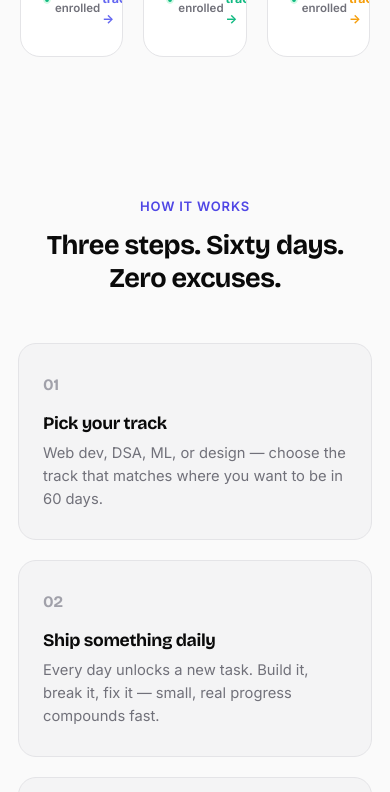
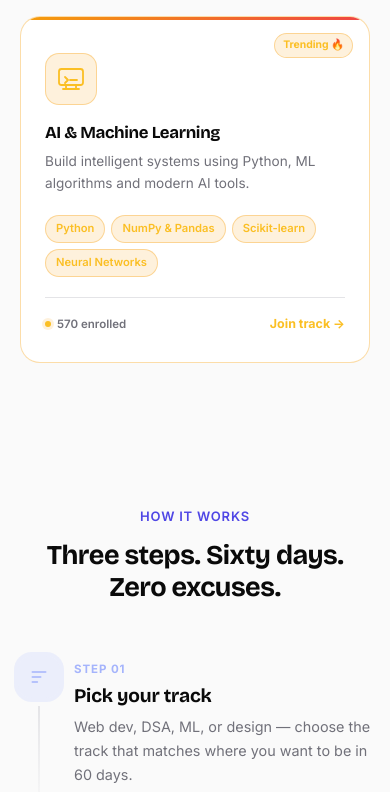
Before and after one commit to ROhitg-upta/abtalks-redesign, a React (Vite) app: page / in a window 390 px wide. Shown: the part 1820-2612 px from the top of the page. Built offline with nearby package versions, Linux system fonts and the light colour scheme.

Commit message:
fix: dark mode compatibility for section titles and cards, redesign testimonials with star ratings, unify HowItWorks timeline to indigo palette, fix tracks/howitworks mobile grid stacking

```diff
--- a/src/components/HowItWorks.jsx
+++ b/src/components/HowItWorks.jsx
@@ -5,25 +5,46 @@ const steps = [
     number: "01",
     title: "Pick your track",
     desc: "Web dev, DSA, ML, or design — choose the track that matches where you want to be in 60 days.",
+    color: "#A5B4FC",
+    glow: "rgba(165, 180, 252, 0.18)",
+    icon: (
+      <svg width="20" height="20" viewBox="0 0 24 24" fill="none">
+        <path d="M4 6h16M4 12h10M4 18h6" stroke="currentColor" strokeWidth="2" strokeLinecap="round" />
+      </svg>
+    ),
   },
   {
     number: "02",
     title: "Ship something daily",
     desc: "Every day unlocks a new task. Build it, break it, fix it — small, real progress compounds fast.",
+    color: "#818CF8",
+    glow: "rgba(129, 140, 248, 0.18)",
+    icon: (
+      <svg width="20" height="20" viewBox="0 0 24 24" fill="none">
+        <path d="M13 2L4.5 12.5H11L10 22L19.5 10.5H13L13 2Z" stroke="currentColor" strokeWidth="2" strokeLinejoin="round" />
+      </svg>
+    ),
   },
   {
     number: "03",
     title: "Prove it publicly",
     desc: "Submit your GitHub commit and LinkedIn post. Your streak becomes a portfolio recruiters can verify.",
+    color: "#6366F1",
+    glow: "rgba(99, 102, 241, 0.2)",
+    icon: (
+      <svg width="20" height="20" viewBox="0 0 24 24" fill="none">
+        <path d="M9 12l2 2 4-4M12 3l8 4v5c0 4.5-3.2 8.4-8 9.5C7.2 20.4 4 16.5 4 12V7l8-4z" stroke="currentColor" strokeWidth="2" strokeLinejoin="round" />
+      </svg>
+    ),
   },
 ];
 
-const fadeUp = {
-  hidden: { opacity: 0, y: 24 },
+const fadeIn = {
+  hidden: { opacity: 0, x: -16 },
   visible: (i = 0) => ({
     opacity: 1,
-    y: 0,
-    transition: { delay: i * 0.12, duration: 0.6, ease: [0.22, 1, 0.36, 1] },
+    x: 0,
+    transition: { delay: i * 0.15, duration: 0.55, ease: [0.22, 1, 0.36, 1] },
   }),
 };
 
@@ -32,11 +53,10 @@ export default function HowItWorks() {
     <section id="how-it-works" className="how-it-works">
       <motion.div
         className="section-header"
-        variants={fadeUp}
-        initial="hidden"
-        whileInView="visible"
+        initial={{ opacity: 0, y: 16 }}
+        whileInView={{ opacity: 1, y: 0 }}
         viewport={{ once: true, amount: 0.4 }}
-        custom={0}
+        transition={{ duration: 0.5 }}
       >
         <span className="eyebrow">How it works</span>
         <h2 className="section-title">
@@ -45,20 +65,38 @@ export default function HowItWorks() {
         </h2>
       </motion.div>
 
-      <div className="steps-grid">
+      <div className="timeline">
         {steps.map((step, i) => (
           <motion.div
-            className="step-card"
+            className="timeline-item"
             key={step.number}
-            variants={fadeUp}
+            variants={fadeIn}
             initial="hidden"
             whileInView="visible"
-            viewport={{ once: true, amount: 0.4 }}
-            custom={i + 1}
+            viewport={{ once: true, amount: 0.5 }}
+            custom={i}
           >
-            <span className="step-number">{step.number}</span>
-            <h3 className="step-title">{step.title}</h3>
-            <p className="step-desc">{step.desc}</p>
+            <div className="timeline-marker-col">
+              <div
+                className="timeline-dot"
+                style={{
+                  color: step.color,
+                  background: step.glow,
+                  boxShadow: `0 0 0 4px ${step.glow}`,
+                }}
+              >
+                {step.icon}
+              </div>
+              {i < steps.length - 1 && <div className="timeline-line" />}
+            </div>
+
+            <div className="timeline-content">
+              <span className="timeline-step-label" style={{ color: step.color }}>
+                STEP {step.number}
+              </span>
+              <h3 className="timeline-title">{step.title}</h3>
+              <p className="timeline-desc">{step.desc}</p>
+            </div>
           </motion.div>
         ))}
       </div>
--- a/src/components/Tracks.jsx
+++ b/src/components/Tracks.jsx
@@ -11,7 +11,6 @@ const fadeUp = {
   }),
 };
 
-// Professional SVG Icons
 const Icons = {
   webdev: (
     <svg width="28" height="28" viewBox="0 0 28 28" fill="none">
@@ -40,28 +39,27 @@ const Icons = {
   ),
 };
 
+/* Alpha-based theme colors — these blend correctly on BOTH light and dark
+   surfaces because they're translucent overlays, not solid hex fills. */
 const TRACK_THEMES = {
   webdev: {
-    color: "#6366F1",
-    bg: "#EEF2FF",
-    darkBg: "#1E1B4B",
-    border: "#C7D2FE",
+    color: "#818CF8",
+    bgSoft: "rgba(99, 102, 241, 0.14)",
+    borderSoft: "rgba(99, 102, 241, 0.35)",
     gradient: "linear-gradient(135deg, #6366F1, #8B5CF6)",
     label: "Most Popular",
   },
   dsa: {
-    color: "#10B981",
-    bg: "#ECFDF5",
-    darkBg: "#022C22",
-    border: "#6EE7B7",
+    color: "#34D399",
+    bgSoft: "rgba(16, 185, 129, 0.14)",
+    borderSoft: "rgba(16, 185, 129, 0.35)",
     gradient: "linear-gradient(135deg, #10B981, #059669)",
     label: "Interview Focused",
   },
   aiml: {
-    color: "#F59E0B",
-    bg: "#FFFBEB",
-    darkBg: "#1C0A00",
-    border: "#FCD34D",
+    color: "#FBBF24",
+    bgSoft: "rgba(245, 158, 11, 0.14)",
+    borderSoft: "rgba(245, 158, 11, 0.35)",
     gradient: "linear-gradient(135deg, #F59E0B, #EF4444)",
     label: "Trending 🔥",
   },
@@ -73,7 +71,6 @@ export default function Tracks() {
 
   return (
     <section id="tracks" style={{ padding: "80px 20px", maxWidth: "1100px", margin: "0 auto" }}>
-      {/* Header */}
       <motion.div
         style={{ textAlign: "center", marginBottom: "48px" }}
         variants={fadeUp}
@@ -89,8 +86,7 @@ export default function Tracks() {
         </p>
       </motion.div>
 
-      {/* Cards grid */}
-      <div style={{ display: "grid", gridTemplateColumns: "repeat(3, 1fr)", gap: "20px" }}>
+      <div className="tracks-cards-grid" style={{ display: "grid", gridTemplateColumns: "repeat(3, 1fr)", gap: "20px" }}>
         {tracks.map((track, i) => {
           const theme = TRACK_THEMES[track.id];
           return (
@@ -104,7 +100,7 @@ export default function Tracks() {
               onClick={() => navigate("/dashboard")}
               style={{
                 background: "var(--surface)",
-                border: "1px solid var(--border)",
+                border: `1px solid ${theme.borderSoft}`,
                 borderRadius: "20px",
                 padding: "28px 24px",
                 cursor: "pointer",
@@ -116,20 +112,16 @@ export default function Tracks() {
               }}
               whileHover={{
                 y: -6,
-                boxShadow: `0 20px 40px ${theme.color}20`,
-                borderColor: theme.border,
+                boxShadow: `0 20px 40px ${theme.color}33`,
               }}
             >
-              {/* Top accent line */}
               <div style={{
                 position: "absolute",
                 top: 0, left: 0, right: 0,
                 height: "3px",
                 background: theme.gradient,
-                borderRadius: "20px 20px 0 0",
               }} />
 
-              {/* Label badge */}
               <div style={{
                 position: "absolute",
                 top: "16px",
@@ -137,21 +129,20 @@ export default function Tracks() {
                 fontSize: "0.65rem",
                 fontWeight: 700,
                 color: theme.color,
-                background: theme.bg,
+                background: theme.bgSoft,
                 padding: "3px 8px",
                 borderRadius: "999px",
-                border: `1px solid ${theme.border}`,
+                border: `1px solid ${theme.borderSoft}`,
               }}>
                 {theme.label}
               </div>
 
-              {/* Icon */}
               <div style={{
                 width: "52px",
                 height: "52px",
                 borderRadius: "14px",
-                background: theme.bg,
-                border: `1.5px solid ${theme.border}`,
+                background: theme.bgSoft,
+                border: `1.5px solid ${theme.borderSoft}`,
                 display: "flex",
                 alignItems: "center",
                 justifyContent: "center",
@@ -162,7 +153,6 @@ export default function Tracks() {
                 {Icons[track.icon] || Icons.webdev}
               </div>
 
-              {/* Title + desc */}
               <h3 style={{
                 fontSize: "1.05rem",
                 fontWeight: 700,
@@ -183,24 +173,22 @@ export default function Tracks() {
                 {track.description}
               </p>
 
-              {/* Topics */}
               <div style={{ display: "flex", flexWrap: "wrap", gap: "6px", marginBottom: "20px" }}>
                 {track.topics.slice(0, 4).map((topic) => (
                   <span key={topic} style={{
                     fontSize: "0.7rem",
                     fontWeight: 600,
                     color: theme.color,
-                    background: theme.bg,
+                    background: theme.bgSoft,
                     padding: "4px 10px",
                     borderRadius: "999px",
-                    border: `1px solid ${theme.border}`,
+                    border: `1px solid ${theme.borderSoft}`,
                   }}>
                     {topic}
                   </span>
                 ))}
               </div>
 
-              {/* Footer */}
               <div style={{
                 display: "flex",
                 alignItems: "center",
@@ -212,8 +200,8 @@ export default function Tracks() {
                   <div style={{
                     width: "6px", height: "6px",
                     borderRadius: "50%",
-                    background: "#10B981",
-                    boxShadow: "0 0 0 2px #D1FAE5",
+                    background: theme.color,
+                    boxShadow: `0 0 0 3px ${theme.bgSoft}`,
                   }} />
                   <span style={{ fontSize: "0.72rem", fontWeight: 600, color: "var(--muted)" }}>
                     {track.students.toLocaleString()} enrolled
@@ -235,10 +223,9 @@ export default function Tracks() {
         })}
       </div>
 
-      {/* Mobile responsive */}
       <style>{`
         @media (max-width: 720px) {
-          #tracks > div:last-child {
+          .tracks-cards-grid {
             grid-template-columns: 1fr !important;
           }
         }
--- a/src/index.css
+++ b/src/index.css
@@ -540,10 +540,10 @@ img {
   .hero-cta-group .btn { width: 100%; }
 }
 
-/* ===== HOW IT WORKS ===== */
+/* ===== HOW IT WORKS — PREMIUM v2 ===== */
 
 .how-it-works {
-  padding: 80px 20px;
+  padding: 90px 20px;
   max-width: 1100px;
   margin: 0 auto;
 }
@@ -551,14 +551,14 @@ img {
 .section-header {
   text-align: center;
   max-width: 560px;
-  margin: 0 auto 48px;
+  margin: 0 auto 52px;
 }
 
 .eyebrow {
   display: inline-block;
   font-size: 13px;
   font-weight: 600;
-  color: var(--accent-dark);
+  color: #4f46e5;
   text-transform: uppercase;
   letter-spacing: 0.06em;
   margin-bottom: 12px;
@@ -570,71 +570,209 @@ img {
   font-weight: 700;
   letter-spacing: -0.02em;
   line-height: 1.2;
-  color: var(--primary);
+  color: #0a0a0a;
 }
 
 .steps-grid {
   display: grid;
   grid-template-columns: repeat(3, 1fr);
-  gap: 20px;
-}
+  gap: 24px;
+  position: relative;
+}
+
+/* ===== HOW IT WORKS — DARK MODE FIX ===== */
 
 .step-card {
   position: relative;
-  padding: 28px 24px;
-  border-radius: 18px;
-  background: var(--bg-secondary);
+  padding: 32px 26px;
+  border-radius: 20px;
+  background: var(--surface);
   border: 1px solid var(--border);
-  transition: transform 0.25s ease, box-shadow 0.25s ease;
+  transition: border-color 0.25s ease, box-shadow 0.25s ease;
 }
 
 .step-card:hover {
-  transform: translateY(-4px);
-  box-shadow: 0 12px 28px rgba(0,0,0,0.06);
-  background: var(--surface);
+  border-color: rgba(99, 102, 241, 0.4);
+  box-shadow: 0 16px 36px rgba(79, 70, 229, 0.12);
+}
+
+.step-icon-wrap {
+  width: 44px;
+  height: 44px;
+  border-radius: 12px;
+  background: rgba(99, 102, 241, 0.12);
+  border: 1px solid rgba(99, 102, 241, 0.25);
+  color: #818CF8;
+  display: flex;
+  align-items: center;
+  justify-content: center;
+  flex-shrink: 0;
 }
 
 .step-number {
-  display: inline-block;
   font-family: "Bricolage Grotesque", sans-serif;
-  font-size: 1rem;
-  font-weight: 700;
-  color: var(--subtle);
-  margin-bottom: 16px;
+  font-size: 0.85rem;
+  font-weight: 700;
+  color: var(--muted);
+  letter-spacing: 0.02em;
+  opacity: 0.6;
 }
 
 .step-title {
-  font-size: 1.1rem;
+  font-size: 1.12rem;
   font-weight: 700;
   color: var(--primary);
   margin-bottom: 8px;
+  letter-spacing: -0.01em;
 }
 
 .step-desc {
-  font-size: 0.92rem;
-  line-height: 1.55;
+  font-size: 0.9rem;
+  line-height: 1.6;
   color: var(--muted);
 }
 
+.step-connector {
+  display: none;
+}
+
+@media (min-width: 721px) {
+  .step-connector {
+    display: block;
+    position: absolute;
+    top: 54px;
+    right: -24px;
+    width: 24px;
+    height: 1px;
+    background: linear-gradient(90deg, rgba(99, 102, 241, 0.3), transparent);
+  }
+}
+
+@media (max-width: 720px) {
+  .step-card {
+    padding: 26px 22px;
+  }
+  /* ===== HOW IT WORKS — PREMIUM TIMELINE ===== */
+
+.how-it-works {
+  padding: 90px 20px;
+  max-width: 640px;
+  margin: 0 auto;
+}
+
+.timeline {
+  display: flex;
+  flex-direction: column;
+  margin-top: 12px;
+}
+
+.timeline-item {
+  display: flex;
+  gap: 20px;
+}
+
+.timeline-marker-col {
+  display: flex;
+  flex-direction: column;
+  align-items: center;
+  flex-shrink: 0;
+}
+
+.timeline-dot {
+  width: 48px;
+  height: 48px;
+  border-radius: 14px;
+  display: flex;
+  align-items: center;
+  justify-content: center;
+  flex-shrink: 0;
+}
+
+.timeline-line {
+  width: 2px;
+  flex: 1;
+  min-height: 40px;
+  background: linear-gradient(180deg, var(--border), transparent);
+  margin: 8px 0;
+}
+
+.timeline-content {
+  padding-bottom: 40px;
+  padding-top: 4px;
+}
+
+.timeline-step-label {
+  display: block;
+  font-size: 0.72rem;
+  font-weight: 700;
+  letter-spacing: 0.08em;
+  margin-bottom: 6px;
+}
+
+.timeline-title {
+  font-family: "Bricolage Grotesque", sans-serif;
+  font-size: 1.2rem;
+  font-weight: 700;
+  color: var(--primary);
+  margin-bottom: 8px;
+  letter-spacing: -0.01em;
+}
+
+.timeline-desc {
+  font-size: 0.9rem;
+  line-height: 1.65;
+  color: var(--muted);
+  max-width: 440px;
+}
+
+.timeline-item:last-child .timeline-content {
+  padding-bottom: 0;
+}
+
+@media (max-width: 600px) {
+  .how-it-works {
+    padding: 60px 18px;
+  }
+  .hide-mobile {
+    display: none;
+  }
+  .timeline-item {
+    gap: 14px;
+  }
+  .timeline-dot {
+    width: 42px;
+    height: 42px;
+  }
+}
+
+  .how-it-works {
+    padding: 60px 18px;
+  }
+  .step-card {
+    padding: 26px 22px;
+  }
+  .hide-mobile {
+    display: none;
+  }
+}
 @media (max-width: 720px) {
   .steps-grid {
-    grid-template-columns: 1fr;
-  }
-  .how-it-works {
-    padding: 56px 18px;
-  }
-  .hide-mobile {
-    display: none;
-  }
-}
-
-/* ===== TESTIMONIALS ===== */
+    grid-template-columns: 1fr !important;
+    gap: 14px !important;
+  }
+}
+
+/* ===== GLOBAL FIX: section-title dark mode ===== */
+.section-title {
+  color: var(--primary) !important;
+}
+
+/* ===== TESTIMONIALS — UNIFIED BRAND ACCENT ===== */
 
 .testimonials {
   padding: 80px 20px;
   max-width: 1100px;
   margin: 0 auto;
-  background: linear-gradient(180deg, transparent, var(--bg-secondary) 20%, var(--bg-secondary) 80%, transparent);
 }
 
 .testimonial-grid {
@@ -645,38 +783,51 @@ img {
 
 .testimonial-card {
   padding: 28px 24px;
-  border-radius: 18px;
+  border-radius: 20px;
   background: var(--surface);
   border: 1px solid var(--border);
   display: flex;
   flex-direction: column;
-  justify-content: space-between;
-  box-shadow: 0 1px 2px rgba(0,0,0,0.03);
+  transition: box-shadow 0.25s ease, border-color 0.25s ease;
+}
+
+.testimonial-card:hover {
+  box-shadow: 0 16px 36px rgba(79, 70, 229, 0.1);
+  border-color: rgba(99, 102, 241, 0.3);
+}
+
+.testimonial-stars {
+  display: flex;
+  gap: 2px;
+  margin-bottom: 14px;
 }
 
 .testimonial-quote {
   font-size: 0.95rem;
-  line-height: 1.6;
-  color: var(--secondary);
+  line-height: 1.65;
+  color: var(--primary);
   margin-bottom: 24px;
+  flex: 1;
 }
 
 .testimonial-author {
   display: flex;
   align-items: center;
   gap: 12px;
+  padding-top: 16px;
+  border-top: 1px solid var(--border);
 }
 
 .testimonial-avatar {
-  width: 38px;
-  height: 38px;
+  width: 40px;
+  height: 40px;
   border-radius: 50%;
-  background: linear-gradient(135deg, #4f46e5, #16a34a);
+  background: linear-gradient(135deg, #6366F1, #A78BFA);
   color: #fff;
   display: flex;
   align-items: center;
   justify-content: center;
-  font-size: 0.8rem;
+  font-size: 0.82rem;
   font-weight: 700;
   flex-shrink: 0;
 }
@@ -700,6 +851,7 @@ img {
     padding: 56px 18px;
   }
 }
+
 
 /* ===== FINAL CTA ===== */
 
@@ -1757,8 +1909,10 @@ img {
 
 @media (max-width: 720px) {
   .tracks-grid {
-    grid-template-columns: 1fr;
-  }
+    grid-template-columns: 1fr !important;
+    display: grid !important;
+  }
+
   .tracks-section {
     padding: 56px 18px;
   }
```
Also changed, not shown: src/components/Testimonials.jsx (+29 -2 lines).
